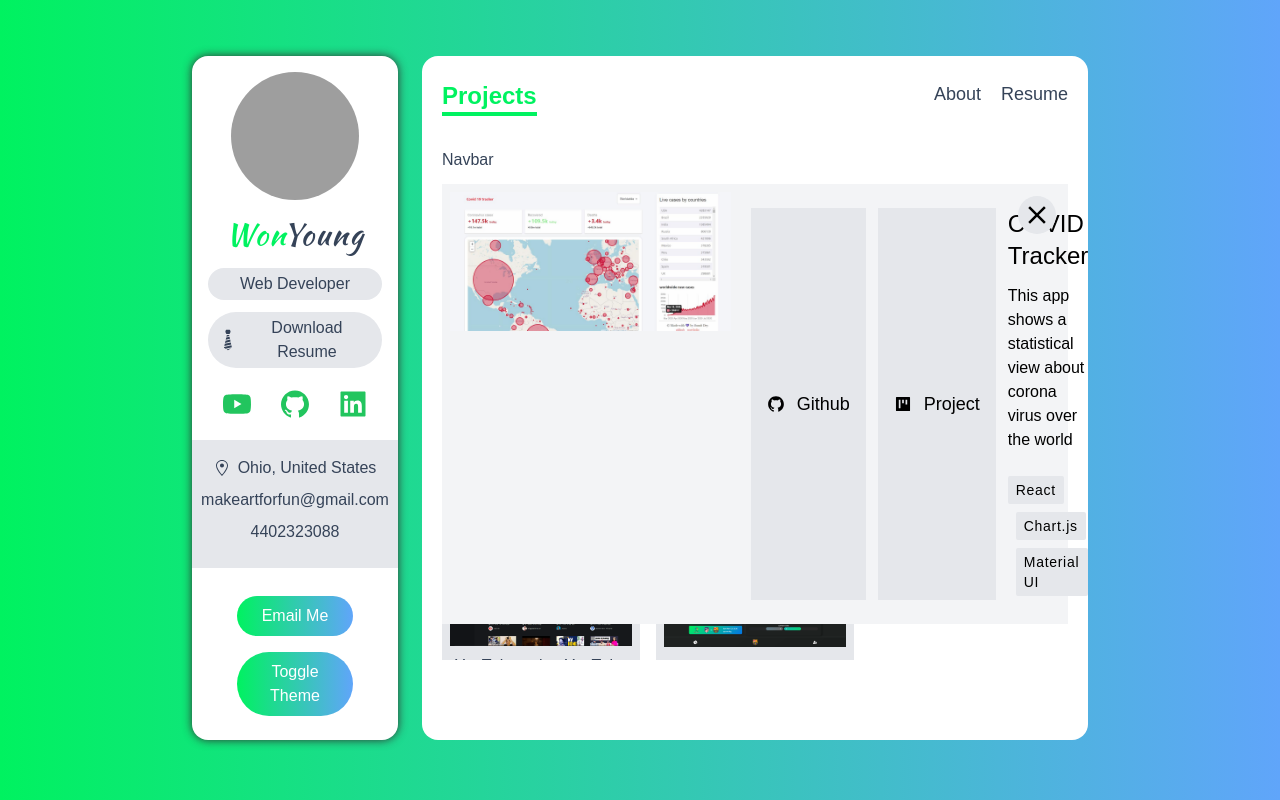
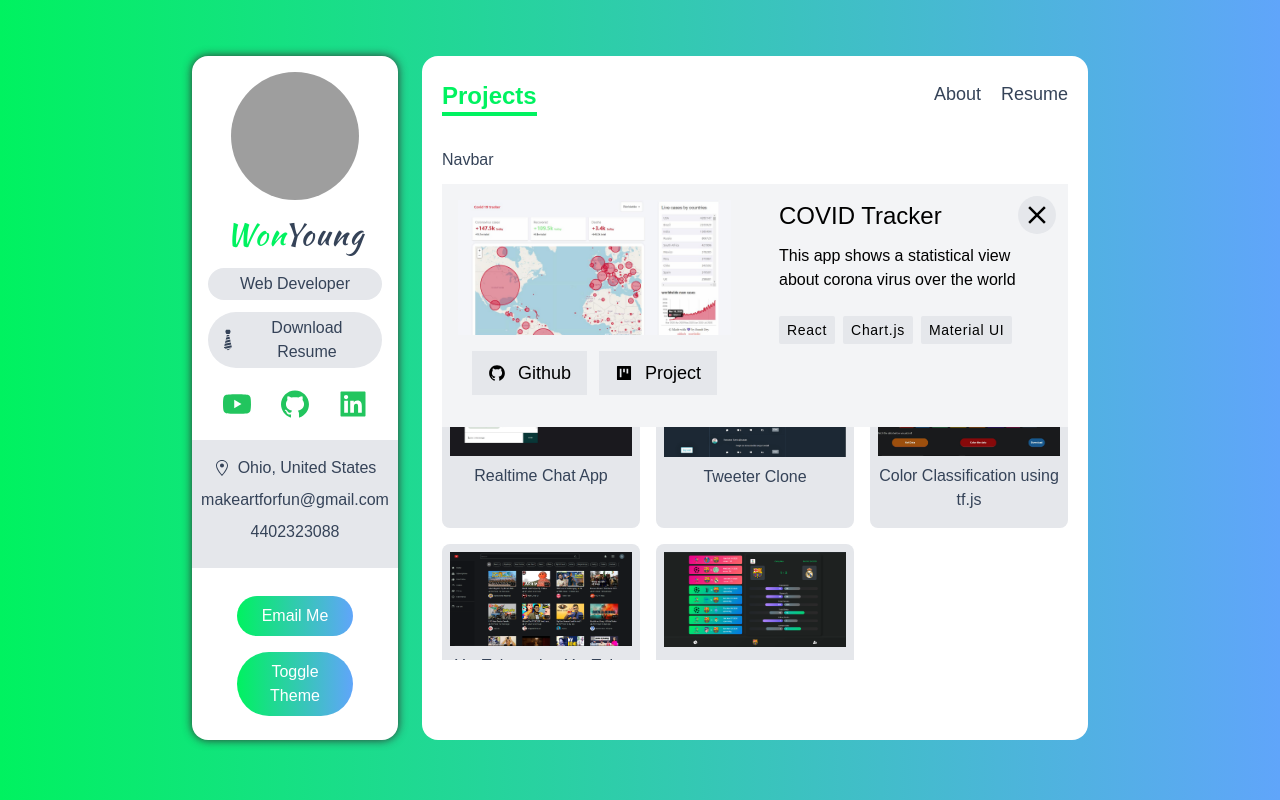
Before and after one commit to blossomou/portfolio, a Next.js app: page /projects in a window 1280 px wide. Both pictures are taken after a click on the picture 541 px from the left and 237 px from the top of the page. Built offline with nearby package versions, Linux system fonts and the light colour scheme; grey boxes are pictures that could not be loaded.

Commit message:
fixed style issue

```diff
--- a/components/ProjectCard.tsx
+++ b/components/ProjectCard.tsx
@@ -14,10 +14,9 @@
       <img src={image_path} alt={name} className="cursor-pointer" onClick={() => setShowDetail(true)} />
       <p className="my-2 text-center">{name}</p>
       {showDetail && (
-        <div className="absolute top-0 left-0 z-10 grid w-full h-auto p-2 text-black bg-gray-100 md:grid-cols-2 gap-x-12 dark:text-white dark:bg-dark-100">
+        <div className="absolute top-0 left-0 z-10 grid w-full h-auto p-4 text-black bg-gray-100 md:grid-cols-2 gap-x-12 dark:text-white dark:bg-dark-100">
           <div>
             <img src={image_path} alt={name} />
-          </div>
             <div className="flex justify-center my-4 space-x-3">
               <a href={github_url} className="flex items-center px-4 py-2 space-x-3 text-lg bg-gray-200 dark:bg-dark-200">
                 <AiFillGithub />
@@ -27,11 +26,13 @@
                 <AiFillProject />
                 <span>Project</span>
               </a>
+            </div>
+          </div>
 
           <div>
             <h2 className="mb-3 text-xl font-medium md:text-2xl">{name}</h2>
             <h3 className="mb-3 font-medium">{description}</h3>
-              <div className="flex flex-wrap mt-5 space-x-2 text-sm tracking-wider ">
+            <div className="flex flex-wrap mt-5 space-x-2 text-sm tracking-wider">
               {key_techs.map((tech) => (
                 <span key={tech} className="px-2 py-1 my-1 bg-gray-200 rounded-sm dark:bg-dark-200">
                   {tech}
@@ -39,7 +40,7 @@
               ))}
             </div>
           </div>
-          </div>
+
           <button
             onClick={() => setShowDetail(false)}
             className="absolute p-1 bg-gray-200 rounded-full top-3 right-3 focus:outline-none dark:bg-dark-200"
```
Lines whose indentation alone changed are shown as unchanged.
